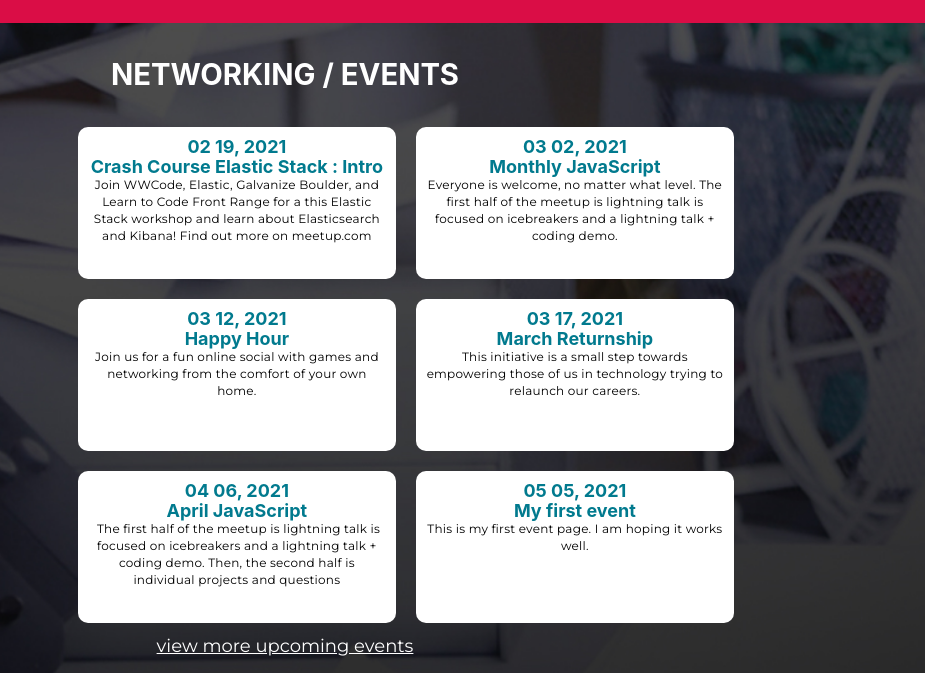
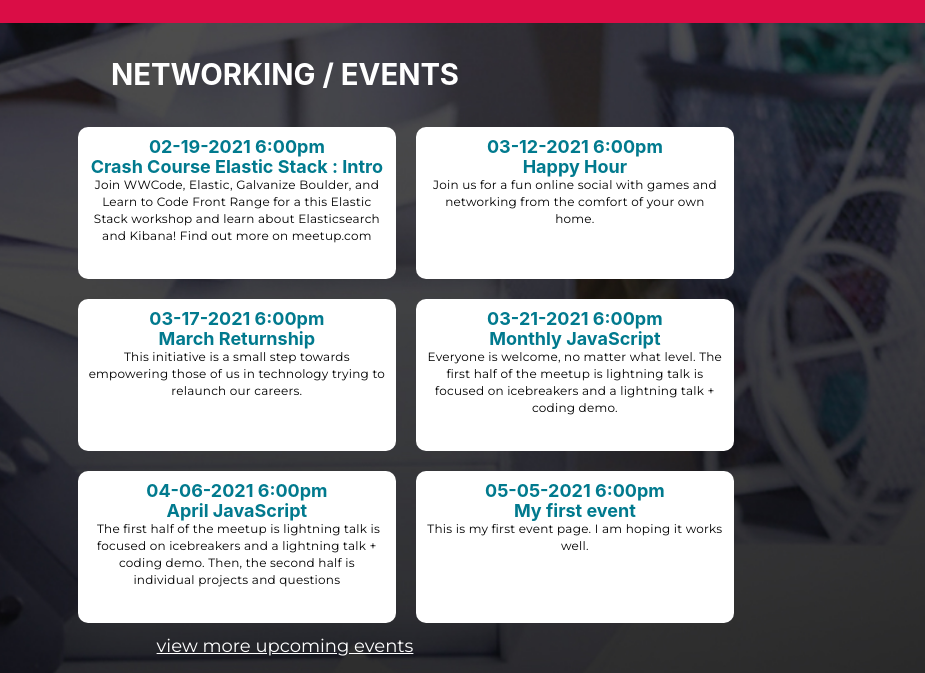
Before and after one commit to women-who-software/career-returnship-website, a Gatsby site: page / in a window 1280 px wide. Shown: the part 1500-2173 px from the top of the page, 355-1280 px from the left. Built offline with nearby package versions, Linux system fonts and the light colour scheme; Gatsby itself is replaced by a stand-in of ours; a web font is replaced by a local one.

Commit message:
fixed date format for events

```diff
--- a/src/components/Event.js
+++ b/src/components/Event.js
@@ -18,7 +18,7 @@ const Event = () => {
                     slug
                     title
                     url
-                    date(formatString: "MM DD, YYYY")
+                    date
         }
       }
     }
--- a/src/components/Project.js
+++ b/src/components/Project.js
@@ -16,7 +16,6 @@ const Project = () => {
                     id
                     frontmatter {
                         title
-                        date(formatString: "MMMM DD, YYYY")
                         slug
                         tools
                         projectURL
--- a/src/content/events/april-javascript/april-javascript.md
+++ b/src/content/events/april-javascript/april-javascript.md
@@ -1,7 +1,7 @@
 ---
 layout: event
 title: April JavaScript
-date: 2021-04-06T00:00:00.000Z
+date: 04-06-2021 6:00pm
 url: https://www.meetup.com/Women-Who-Code-Boulder-Denver/events/glcbdsyccgbhb/
 ---
  The first half of the meetup is lightning talk is focused on icebreakers and a lightning talk + coding demo. Then, the second half is individual projects and questions
--- a/src/content/events/crash-course-elastic-stack-intro/crash-course-elastic-stack-intro.md
+++ b/src/content/events/crash-course-elastic-stack-intro/crash-course-elastic-stack-intro.md
@@ -1,7 +1,7 @@
 ---
 layout: event
 title: "Crash Course Elastic Stack : Intro"
-date: 2021-02-19T01:00:00.000Z
+date: 02-19-2021 6:00pm
 url: https://www.meetup.com/Women-Who-Code-Boulder-Denver/events/274417166/
 ---
 Join WWCode, Elastic, Galvanize Boulder, and Learn to Code Front Range for a this Elastic Stack workshop and learn about Elasticsearch and Kibana! Find out more on meetup.com
--- a/src/content/events/event1/event1.md
+++ b/src/content/events/event1/event1.md
@@ -1,7 +1,7 @@
 ---
 slug: event01
 title: My first event
-date: 2021-05-05T00:00:00.000Z
+date: 05-05-2021 6:00pm
 time: 6pm
 url: https://www.meetup.com/Women-Who-Code-Boulder-Denver/events/lfwzcsyccdbvb/
 ---
--- a/src/content/events/happy-hour/happy-hour.md
+++ b/src/content/events/happy-hour/happy-hour.md
@@ -1,7 +1,7 @@
 ---
 layout: event
 title: Happy Hour
-date: 2021-03-12T01:00:00.000Z
+date: 03-12-2021 6:00pm
 time: 6:00pm
 url: https://www.meetup.com/Women-Who-Code-Boulder-Denver/events/276544582/
 ---
--- a/src/content/events/march-returnship/march-returnship.md
+++ b/src/content/events/march-returnship/march-returnship.md
@@ -1,7 +1,7 @@
 ---
 layout: event
 title: March Returnship
-date: 2021-03-17T00:00:00.000Z
+date: 03-17-2021 6:00pm
 url: https://www.meetup.com/Women-Who-Code-Boulder-Denver/events/lfwzcsyccfbvb/
 ---
 This initiative is a small step towards empowering those of us in technology trying to relaunch our careers.
--- a/src/content/events/monthly-javascript/monthly-javascript.md
+++ b/src/content/events/monthly-javascript/monthly-javascript.md
@@ -1,7 +1,7 @@
 ---
 layout: event
 title: Monthly JavaScript
-date: 2021-03-02T01:00:00.000Z
+date: 03-21-2021 6:00pm
 url: https://www.meetup.com/Women-Who-Code-Boulder-Denver/events/glcbdsyccfbcb/
 ---
 Everyone is welcome, no matter what level. The first half of the meetup is lightning talk is focused on icebreakers and a lightning talk + coding demo.
--- a/src/content/projects/project1/project1.md
+++ b/src/content/projects/project1/project1.md
@@ -1,7 +1,7 @@
 ---
 layout: project
 title: My first project
-date: 2019-05-04
+
 projectImage: tempProjectImage1.png
 slug: project1
 tools: HTML, CSS, React
--- a/static/admin/config.yml
+++ b/static/admin/config.yml
@@ -70,10 +70,8 @@ collections:
       - label: "Title"
         name: "title"
         widget: "string"
-      - {label: "Event Date", name: "date", widget: "datetime"}
-      - label: "Event Time"
-        name: "time"
-        widget: "string"
+      - {label: "Event Date", name: "date", widget: "datetime", date_format: "MM-DD-YY", time_format: "HH:mm", format: "LLL"}
+
       - label: "Body"
         name: "body"
         widget: "markdown"
```
